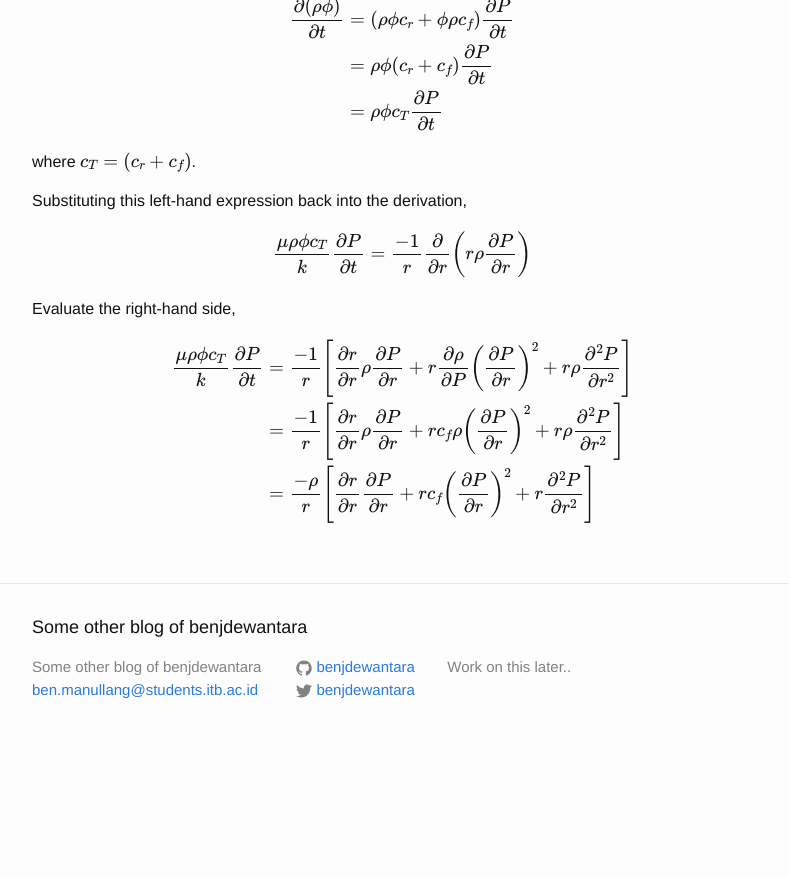
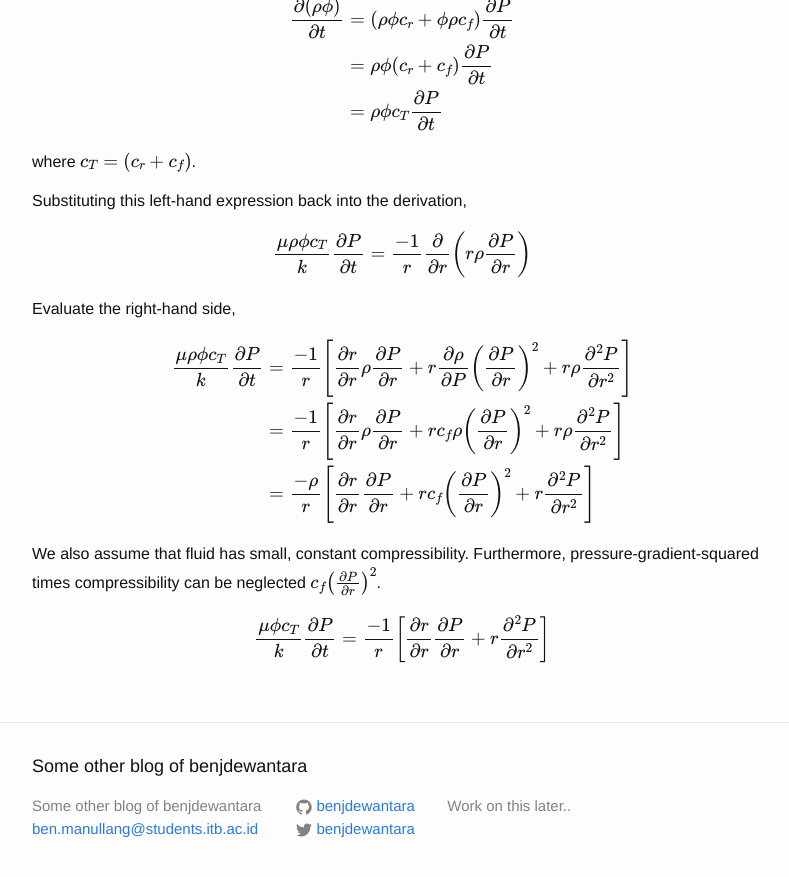
Before and after one commit to benjdewantara/benjdewantara.github.io, a Jekyll site: the page built from _posts/2016-02-16-review-res-eng-derivation-of-diffusivity-equation-pt-2.md, in a window 1280 px wide and 900 px high, scrolled down 1304 px. Shown: the top 877 px of the window, without its empty margins (238-1027 px from the left). Built offline with Jekyll 4.4.1, drawn with Linux system fonts in a browser that asks for light colours; formulas are drawn with MathJax 3; comment, search, counter and statistics services are not loaded; before the commit the page ends 2065 px from its top, so only the background shows below that.

```diff
--- a/_posts/2016-02-16-review-res-eng-derivation-of-diffusivity-equation-pt-2.md
+++ b/_posts/2016-02-16-review-res-eng-derivation-of-diffusivity-equation-pt-2.md
@@ -87,6 +87,10 @@
 \end{align}
 $$
 
+We also assume that fluid has small, constant compressibility. Furthermore, pressure-gradient-squared times compressibility can be neglected $$ c_f \left( \frac{\partial P}{\partial r} \right)^{2} $$.
+
+$$ \frac{\mu\phi c_T}{k} \frac{\partial P}{\partial t} = \frac{-1}{r} \left[ \frac{\partial r}{\partial r} \frac{\partial P}{\partial r} + r \frac{\partial^2 P}{\partial r^2} \right] \\ $$
+
 
 
 
```
